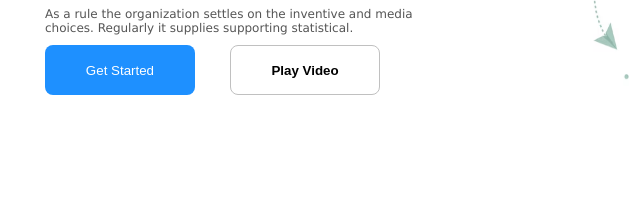
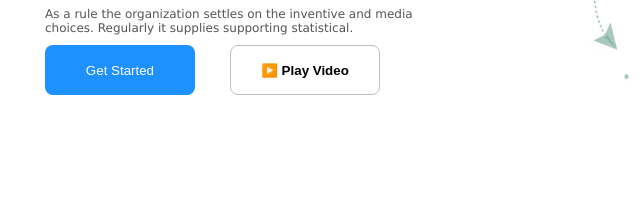
Before and after one commit to AdhamRashidov/2-dars, a plain HTML site: page index.html in a window 1280 px wide. Shown: the part 279-494 px from the top of the page, 139-779 px from the left. Drawn offline with Linux system fonts and the light colour scheme.

Commit message:
play video

```diff
--- a/index.html
+++ b/index.html
@@ -42,7 +42,7 @@
                         Get Started
                     </button>
                     <button class="second-btn">
-                        Play Video
+                        ▶️ Play Video
                     </button>
                 </div>
 
```
